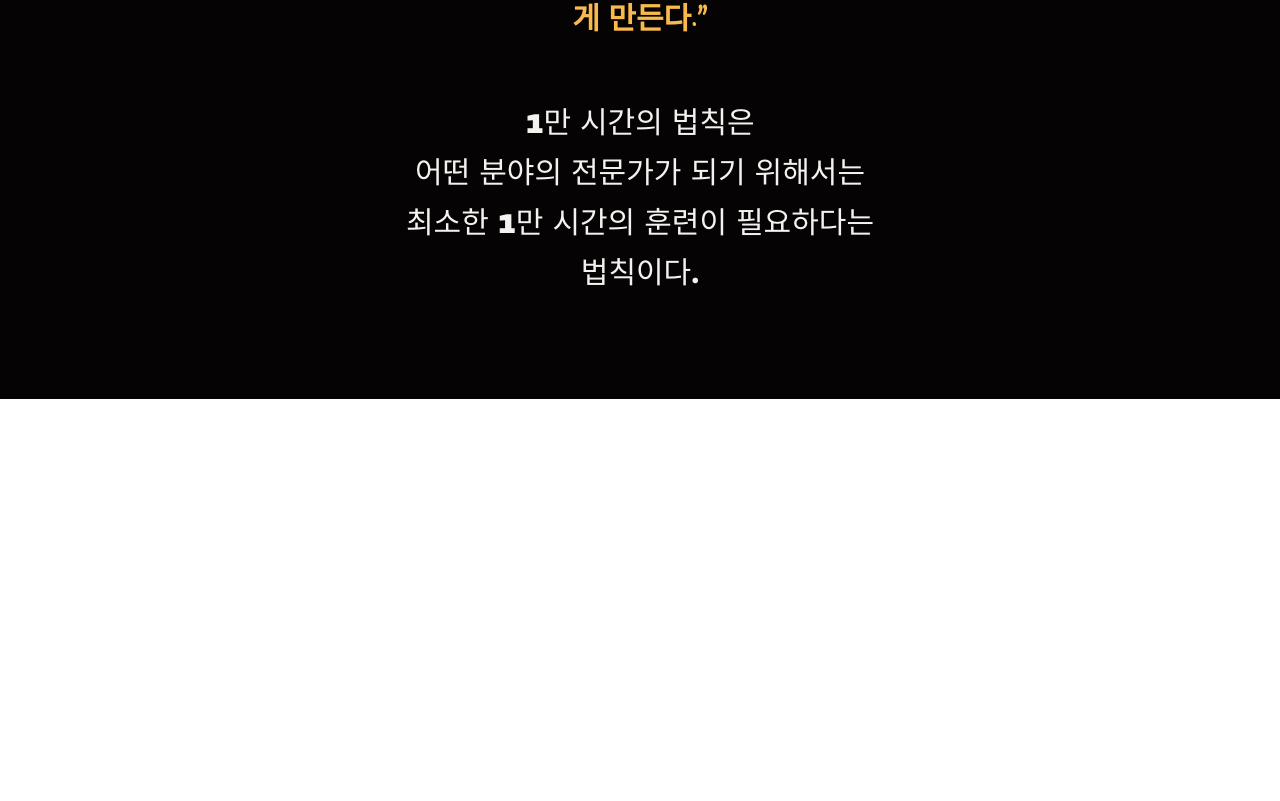
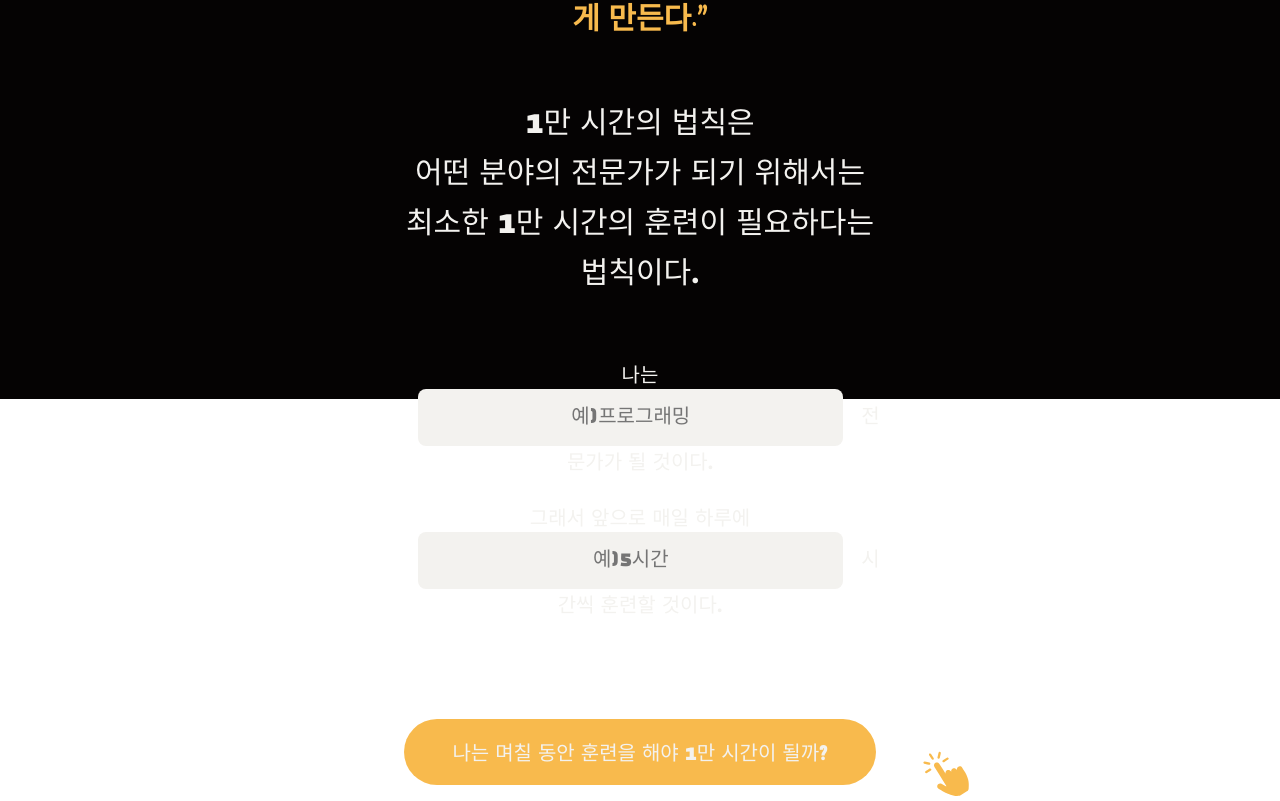
Before and after one commit to 5647kr/10000HoursRule, a React (Create React App) app: page / in a window 1280 px wide. Shown: the part 401-1202 px from the top of the page. Before the commit the page ends 800 px from the top, so only its background shows below. Built offline with nearby package versions, Linux system fonts and the light colour scheme; a web font is replaced by a local one.

Commit message:
[✨ Feat] 10000HoursRule Input 컴포넌트 입력 기능 구현

```diff
--- a/src/App.js
+++ b/src/App.js
@@ -1,16 +1,26 @@
+import React, {useState} from "react";
 import styled from "styled-components";
 import GlobalStyle from "./style/GlobalStyle";
 import "./style/font.css"
+import Input from "./components/input/Input";
+import Result from "./components/result/Result";
+
 
 
 
 function App() {
+  const [data, setData] = useState([]);
+  const isValidate = data.length;
+
+  console.log(data.length)
+
   return (
     <Wrap>
       <GlobalStyle />
       <TitleHeading>10000 Hours Rule</TitleHeading>
       <SubTitleHeading>“연습은 어제의 당신보다 당신을 더 낫게 만든다.”</SubTitleHeading>
       <SubscribeParagraph>1만 시간의 법칙은<br/>어떤 분야의 전문가가 되기 위해서는<br/>최소한 1만 시간의 훈련이 필요하다는 법칙이다.</SubscribeParagraph>
+      {isValidate ? <Result data={data} /> : <Input setData={setData}/>}
     </Wrap>
   );
 }
--- a/src/components/input/Input.jsx
+++ b/src/components/input/Input.jsx
@@ -0,0 +1,47 @@
+import React, { useState } from 'react';
+import { InputWrap } from './InputStyle';
+
+export default function Input({setData}) {
+  const [part, setPart] = useState("");
+  const [time, setTime] = useState("");
+
+  const handlePart = (e) => {
+    setPart(e.target.value)
+  }
+
+  const handleTime = (e) => {
+    setTime(e.target.value)
+  }
+
+  const clickBtn = () => {
+    setData((newData) => [...newData, {part, time}]);
+  };
+
+  return (
+    <InputWrap>
+      <p>
+        나는
+        <label className='a11y-hidden'>훈련 분야</label>
+        <input
+          type="text"
+          placeholder='예)프로그래밍'
+          onChange={handlePart}
+        />
+        전문가가 될 것이다.
+      </p>
+
+      <p>
+        그래서 앞으로 매일 하루에
+        <label className='a11y-hidden'>훈련 시간</label>
+        <input
+          type="text"
+          placeholder='예)5시간'
+          onChange={handleTime}
+        />
+        시간씩 훈련할 것이다.
+      </p>
+
+      <button type='button' onClick={clickBtn}>나는 며칠 동안 훈련을 해야 1만 시간이 될까?</button>
+    </InputWrap>
+  );
+}
--- a/src/components/input/InputStyle.jsx
+++ b/src/components/input/InputStyle.jsx
@@ -0,0 +1,47 @@
+import styled from "styled-components";
+import Pointer from "../../img/pointer.svg"
+
+const InputWrap = styled.div`
+  margin-top: 60px;
+
+  input {
+    background-color: var(--main-color);
+    padding: 16px 40px;
+    margin: 0 18px;
+    border-radius: 8px;
+    color: var(--bg-color);
+  }
+
+  p {
+    font-size: var(--font-xlz);
+    font-family: "Black Han Sans";
+  }
+
+  p:first-child {
+    margin-bottom: 26px;
+  }
+
+  button {
+    padding: 18px 48px;
+    border-radius: 56px;
+    font-size: var(--font-xlz);
+    font-family: "Black Han Sans";
+    background-color: var(--content-color);
+    margin-top: 100px;
+    position: relative;
+  }
+
+  button::after {
+    content: "";
+    display: block;
+    width: 60px;
+    height: 60px;
+    position: absolute;
+    right: -100px;
+    bottom: -16px;
+    background: url(${Pointer}) no-repeat 0 0 / 100%;
+    cursor: auto;
+  }
+`
+
+export {InputWrap}
```
